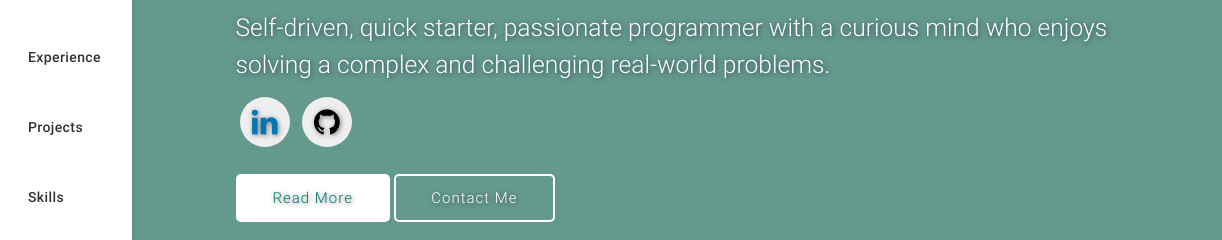
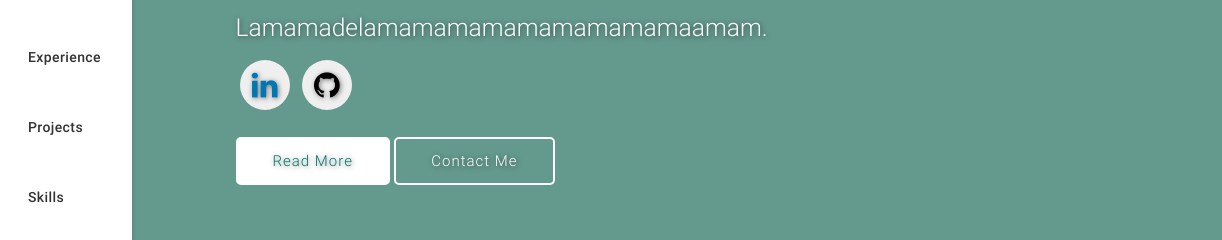
Before and after one commit to jegomezg/jegomezg.github.io, a plain HTML site: page index.html in a window 1280 px wide. Shown: the part 191-431 px from the top of the page, 58-1280 px from the left. Drawn offline with nearby package versions, Linux system fonts and the light colour scheme.

Commit message:
the name

```diff
--- a/index.html
+++ b/index.html
@@ -211,7 +211,7 @@
               <h2>Hi, I'm <span class="teal">Jose Gomez.</span></h2>
               <h5 style="color:#fff">A <span class="typing" style="font-weight: 300; color:#004d40"></span></h5>
               <!-- <h5 style="color:#00796b">A <span class="typing" style="font-weight: 300; color:#fff"></span></h5> -->
-              <h5>Self-driven, quick starter, passionate programmer with a curious mind who enjoys solving a complex and challenging real-world problems.</h5>
+              <h5>Lamamadelamamamamamamamamamaamam.</h5>
             </div>
             <div class="social">
               <a href="http://linkedin.com/in/jegomezg" target="_blank">
```
